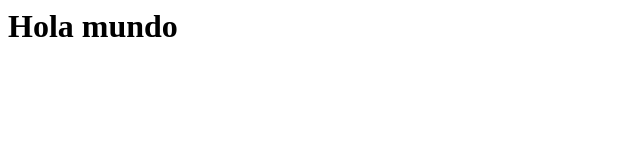
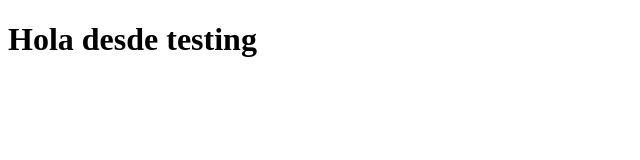
Before and after one commit to RoyalMasterDevs/RepoTest_jmanueltorress, a plain HTML site: page index.html in a window 1280 px wide. Shown: the whole page, without its empty margins (0-640 px from the left). Drawn offline with Linux system fonts and the light colour scheme.

Commit message:
cambios en testing

```diff
--- a/index.html
+++ b/index.html
@@ -1,3 +1,12 @@
-<html>
-    <h1>Hola mundo</h1>
+<!DOCTYPE html>
+<html lang="en">
+<head>
+    <meta charset="UTF-8">
+    <meta http-equiv="X-UA-Compatible" content="IE=edge">
+    <meta name="viewport" content="width=device-width, initial-scale=1.0">
+    <title>New Branch</title>
+</head>
+<body>
+    <h1>Hola desde testing</h1>
+</body>
 </html>
```
